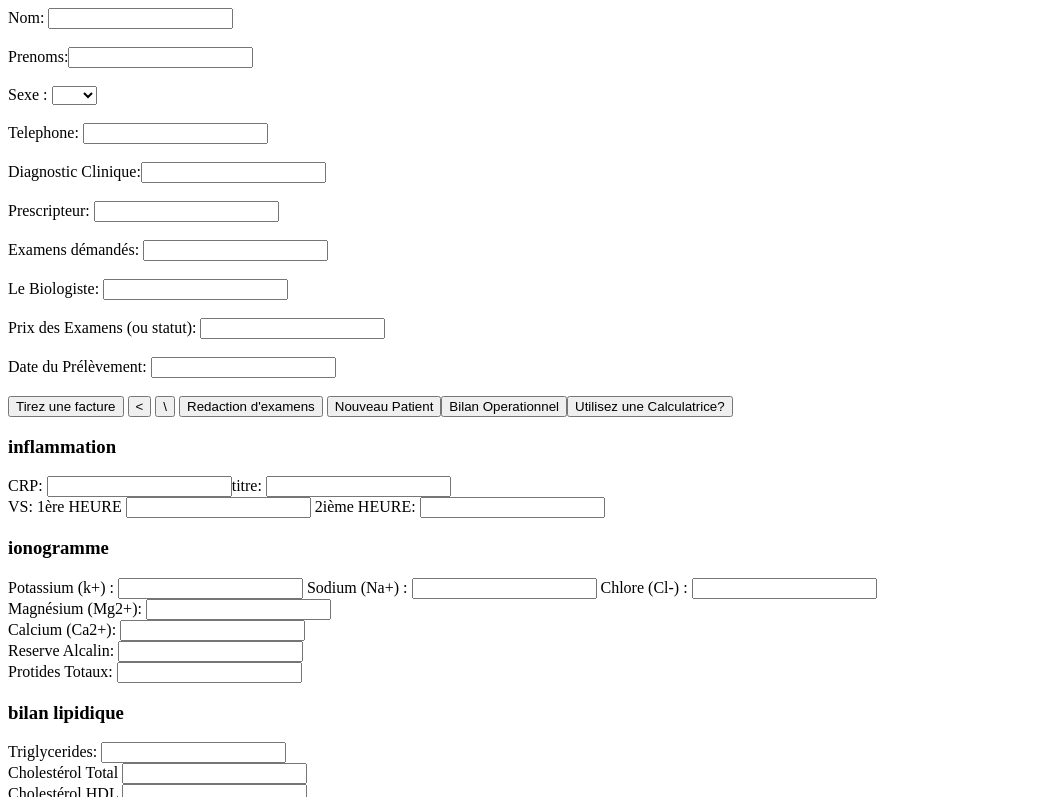
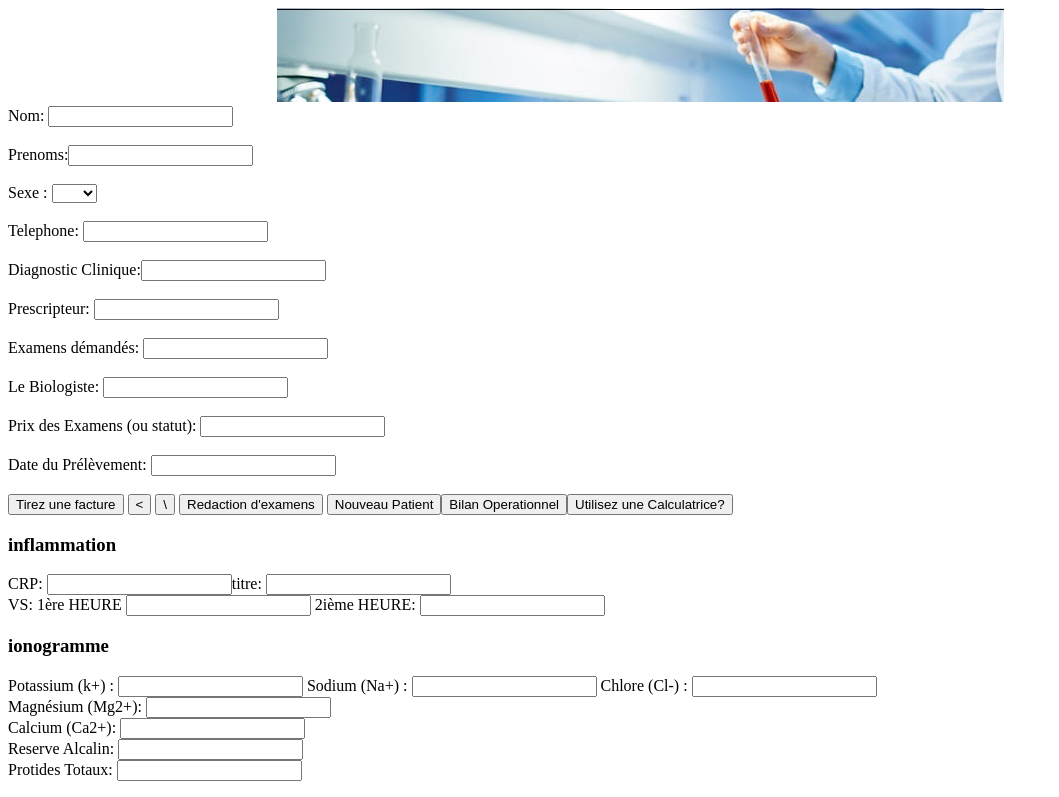
Before and after one commit to anthonose/Bionase_LBM, a plain HTML site: page specimenEnrMalad.html in a window 1280 px wide. Shown: the top 797 px of the page, without its empty margins (0-1059 px from the left). Drawn offline with Linux system fonts and the light colour scheme.

Commit message:
application du 1er lien css et cherche manipuler le DOM pour manipuler les formulaires

```diff
--- /dev/null
+++ b/MFormat.css
@@ -0,0 +1,5 @@
+.div {
+	border-style: none;
+	border-width: thin;
+	text-align: center;
+}
--- a/specimenEnrMalad.html
+++ b/specimenEnrMalad.html
@@ -5,10 +5,13 @@
 <meta content="fr-ci" http-equiv="Content-Language">
 <meta content="text/html; charset=utf-8" http-equiv="Content-Type">
 <title>sans titre 1</title>
+<link href="MFormat.css" rel="stylesheet" type="text/css">
 </head>
 
 <body>
 
+<div class="div">
+	<img alt="encart" height="94" src="imageTest2.jpg" width="727"></div>
 <form action="transit.html" method="post">
 
 	<div>
@@ -217,7 +220,7 @@
 <h3>bilan divers</h3>
 	<label>Myoglobine: <input name="myg" type="number"></label>
 <br><label>Troponime: <input name="trpn" type="number"></label>
-<br><label> : </label>
+<br><br><input name="apercu" type="button" value="apercu"><input name="impr" type="button" value="Imprimez"><br>
 
 
 </div>
```
Also changed, not shown: imageTest.jpg (added), imageTest2.jpg (added).
